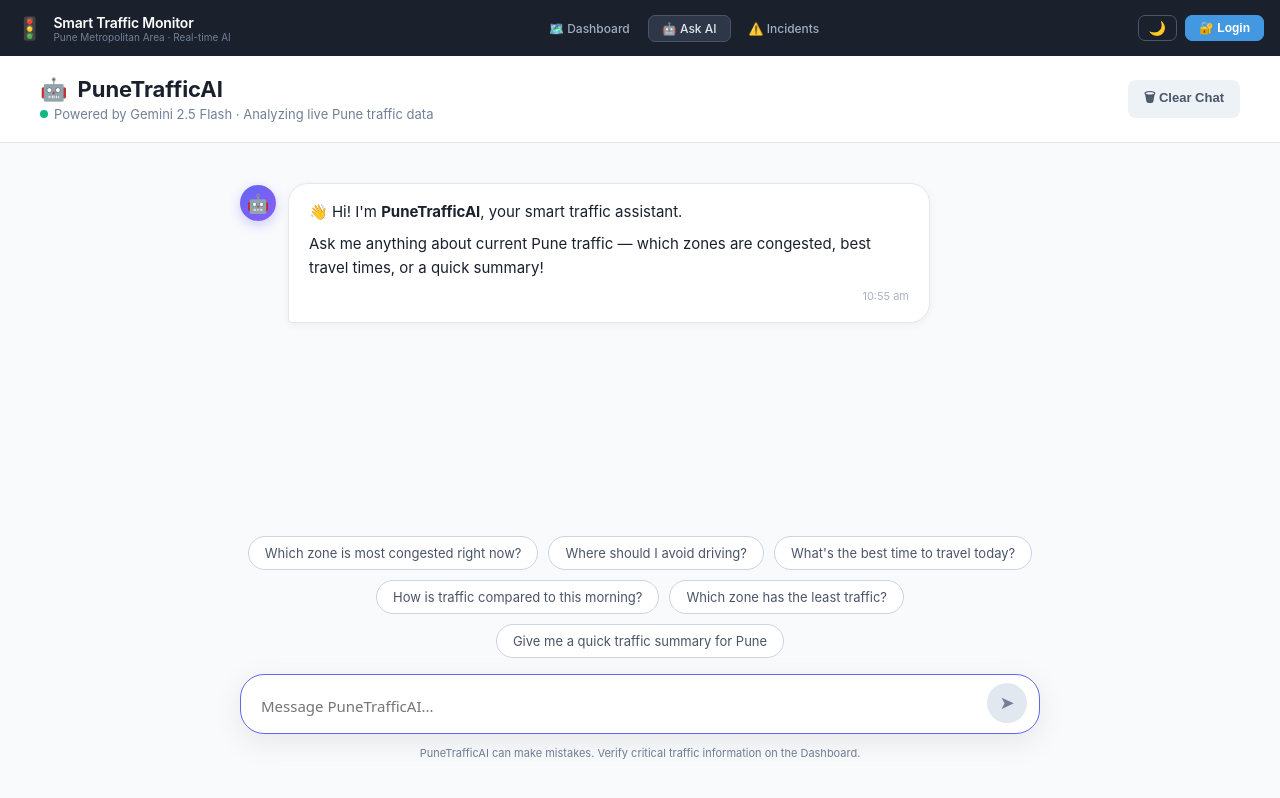
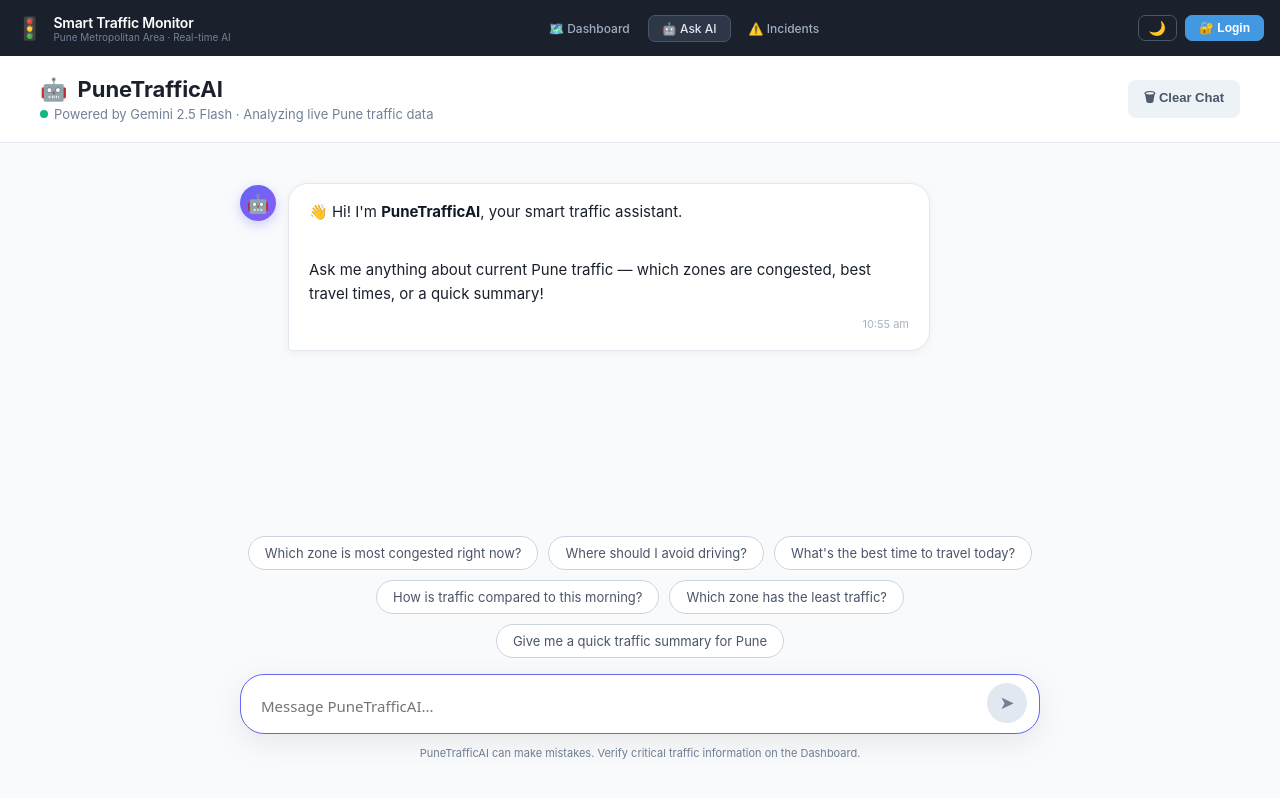
Before and after one commit to Ameyghugarkar/smart-traffic-frontend, a React (Create React App) app: page /chat in a window 1280 px wide. Built offline with nearby package versions, Linux system fonts and the light colour scheme.

Commit message:
feat: Install react-markdown for premium chat typography and spacing

```diff
--- a/package.json
+++ b/package.json
@@ -13,6 +13,7 @@
     "react": "^19.2.4",
     "react-dom": "^19.2.4",
     "react-leaflet": "^5.0.0",
+    "react-markdown": "^10.1.0",
     "react-router-dom": "^7.14.2",
     "react-scripts": "5.0.1",
     "recharts": "^3.8.0",
--- a/src/pages/ChatPage.js
+++ b/src/pages/ChatPage.js
@@ -5,6 +5,7 @@ import React, { useState, useEffect, useRef } from "react";
 import axios from "axios";
 import { API_BASE_ROOT } from "../config";
 import { useTheme } from "../ThemeContext";
+import ReactMarkdown from "react-markdown";
 
 const API_CHAT = `${API_BASE_ROOT}/api/chat`;
 
@@ -45,29 +46,6 @@ const TypingDots = () => (
   </div>
 );
 
-const formatText = (text) => {
-  if (!text) return null;
-  return text.split('\n').map((line, i) => {
-    const isList = line.trim().startsWith('* ') || line.trim().startsWith('- ');
-    const content = isList ? line.trim().substring(2) : line;
-
-    // Bold parsing
-    const parts = content.split(/\*\*(.*?)\*\*/g);
-    const formatted = parts.map((part, idx) =>
-      idx % 2 === 1 ? <strong key={idx} style={{ color:"inherit" }}>{part}</strong> : part
-    );
-
-    if (isList) {
-      return (
-        <div key={i} style={{ display:'flex', gap:8, marginTop:4, marginBottom:4 }}>
-          <span style={{ color:'#6366f1', fontWeight:'bold' }}>•</span>
-          <div style={{ flex:1 }}>{formatted}</div>
-        </div>
-      );
-    }
-    return <div key={i} style={{ minHeight: i === 0 ? 0 : 8 }}>{formatted}</div>;
-  });
-};
 
 const MessageBubble = ({ msg, isDark }) => {
   const isUser = msg.role === "user";
@@ -101,7 +79,17 @@ const MessageBubble = ({ msg, isDark }) => {
         whiteSpace:"pre-wrap",
         wordBreak:"break-word",
       }}>
-        {formatText(msg.text)}
+        <ReactMarkdown
+          components={{
+            p: ({node, ...props}) => <p style={{ margin: "0 0 10px 0", lineHeight: 1.6 }} {...props} />,
+            ul: ({node, ...props}) => <ul style={{ margin: "0 0 12px 0", paddingLeft: 22, display: "flex", flexDirection: "column", gap: 6 }} {...props} />,
+            ol: ({node, ...props}) => <ol style={{ margin: "0 0 12px 0", paddingLeft: 22, display: "flex", flexDirection: "column", gap: 6 }} {...props} />,
+            li: ({node, ...props}) => <li style={{ lineHeight: 1.5, paddingLeft: 4 }} {...props} />,
+            strong: ({node, ...props}) => <strong style={{ fontWeight: 700, color: isUser ? "#fff" : (isDark ? "#f8fafc" : "#111827") }} {...props} />
+          }}
+        >
+          {msg.text}
+        </ReactMarkdown>
         <div style={{
           fontSize:11, marginTop:8, opacity:0.6, textAlign:"right",
           color: isUser ? "rgba(255,255,255,0.8)" : (isDark?"#9ca3af":"#718096"),
```
Also changed, not shown: 1 other file (tests, documents, lock files or other folders).
